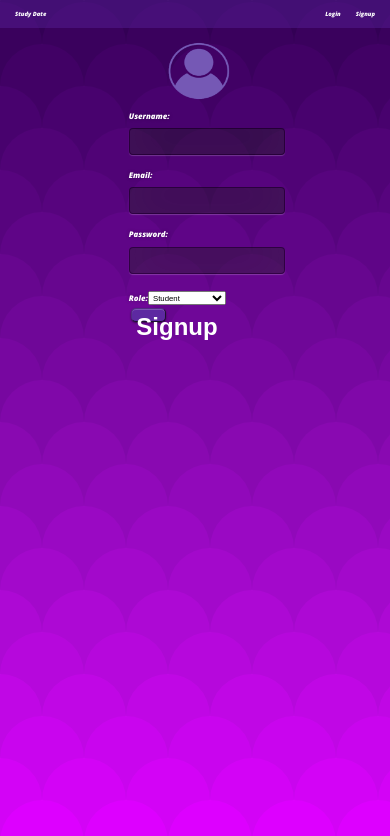
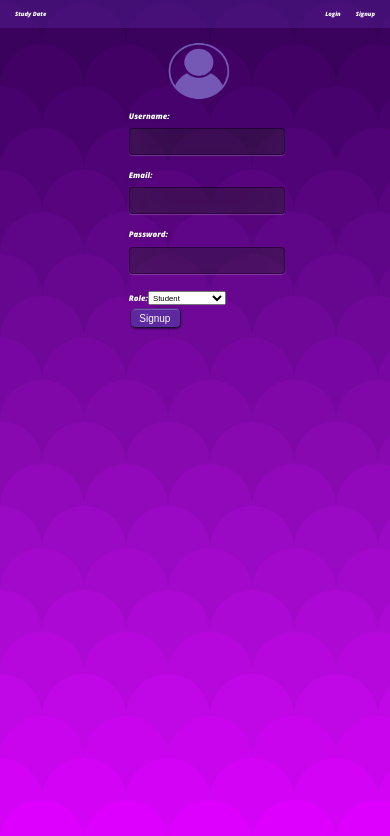
Before and after one commit to osdc/codejam, a React (Create React App) app in the folder flashy-fries/: page /signup in a window 390 px wide. Shown: the top 836 px of the page. Built offline with nearby package versions, Linux system fonts and the light colour scheme; no server answers; a web font is replaced by a local one.

Commit message:
all bugs fixed and commented css files

```diff
--- a/flashy-fries/src/components/Dashboard/Dashboard.css
+++ b/flashy-fries/src/components/Dashboard/Dashboard.css
@@ -1,9 +1,12 @@
+/* google fonts imported */
 @import url("https://fonts.googleapis.com/css2?family=Yusei+Magic&display=swap");
 @import url("https://fonts.googleapis.com/css2?family=Fraunces&display=swap");
+/* styling for body in dashboard */
 body {
   background-color: rgb(223, 219, 219);
   color: white;
 }
+/* styling for first heading("welcome...") in dashboard */
 .heading {
   color: #d0acff;
   text-align: center;
@@ -12,18 +15,21 @@
   border-radius: 50px;
   font-family: "Yusei Magic", sans-serif;
 }
+/* styling for "your email" text in dashboard */
 .heading1 {
   font-size: 5vw;
   display: inline;
   border-radius: 5px;
   font-family: "Fraunces", serif;
 }
+/* styling for topic choose text in dashboard */
 .heading3 {
   font-size: 3vw;
 
   border-radius: 5px;
   font-family: "Fraunces", serif;
 }
+/* checkbox in choose topic menu */
 .container {
   display: block;
   position: relative;
@@ -36,6 +42,7 @@
   -ms-user-select: none;
   user-select: none;
 }
+/* input inside checkbox menu */
 .container input {
   position: absolute;
   opacity: 0;
@@ -43,6 +50,7 @@
   height: 0;
   width: 0;
 }
+/* styling to make checkbox for checkbox menu */
 .checkmark {
   background-color: #dabeff;
   position: absolute;
@@ -52,6 +60,7 @@
   width: 3vw;
   background-color: #bc8cfc;
 }
+/* hover effect in checkbox */
 .container:hover input ~ .checkmark {
   background-color: #9067c5;
 }
@@ -66,6 +75,7 @@
 .container input:checked ~ .checkmark:after {
   display: block;
 }
+/* checkmark sign styling after user click any checkbox */
 .container .checkmark:after {
   left: 1vw;
   top: 0.8vw;
@@ -77,6 +87,7 @@
   -ms-transform: rotate(45deg);
   transform: rotate(45deg);
 }
+/* button inside dasboard */
 .btn {
   background: #5d29a1;
 
@@ -90,14 +101,13 @@
 
   width: 9vw;
 
-  font: bold 24px arial, sans-serif;
-
   text-shadow: none;
 
   margin-bottom: 15px;
   margin-left: 0.5vw;
   margin-top: 0.5vw;
 }
+/* styling for edit button in dashboard */
 .edit {
   background: #975ee0;
 
@@ -109,9 +119,50 @@
 
   width: 9vw;
 
-  font: bold px arial, sans-serif;
+  font: bold 2vw arial, sans-serif;
 
   text-shadow: none;
 
   margin-bottom: 15px;
 }
+@media screen and (max-width: 670px)
+{
+  .btn {
+    background: #5d29a1;
+
+    color: white;
+
+    border-style: outset;
+
+    border-color: #522d83;
+
+
+
+   height:20px;
+  width:50px;
+  font-size: 10px;;
+    text-shadow: none;
+
+    margin-bottom: 15px;
+    margin-left: 0.5vw;
+    margin-top: 0.5vw;
+  }
+  /* styling for edit button in dashboard */
+  .edit {
+    background: #975ee0;
+
+    color: white;
+
+    border-style: outset;
+
+    height:20px;
+  width:50px;
+  font-size: 10px;;
+
+
+    text-shadow: none;
+
+    margin-bottom: 15px;
+  }
+
+}
--- a/flashy-fries/src/components/Dashboard/Dashboard.js
+++ b/flashy-fries/src/components/Dashboard/Dashboard.js
@@ -195,8 +195,7 @@
               </label>
             </div>
             <div>
-              <button className="btn" type="submit">
-                Submit
+              <button className="btn" type="submit">Submit
               </button>
             </div>
           </form>
--- a/flashy-fries/src/components/Login/Login.css
+++ b/flashy-fries/src/components/Login/Login.css
@@ -2,6 +2,7 @@
   display: inline;
   padding: 10px;
 }
+/* login image styling */
 .image
 {position: relative;
   width:20vw;
--- a/flashy-fries/src/components/Navbar/Navbar.css
+++ b/flashy-fries/src/components/Navbar/Navbar.css
@@ -1,3 +1,4 @@
+/* styling for  navbar */
 .navbar {
   display: flex;
   justify-content: space-between;
@@ -9,15 +10,12 @@
   margin-bottom: 10px;
 }
 
-.heading {
-  font-weight: 500;
-  font-size: 27px;
-}
 
+/* styling for links */
 .links a:not(:last-child) {
   margin-right: 15px;
 }
-
+/* styling for links added in navbar */
 a {
   text-decoration: none;
   cursor: pointer;
@@ -25,10 +23,16 @@
 
 
 }
+/* convering div of links to inline function */
 .links{
   display:inline;
 }
+/* provide styling when hovered overlink */
 a:hover
 {
   color: #c6a4ff;
 }
+.heading {
+  font-weight: 500;
+  font-size: 27px;
+}
```
Also changed, not shown: flashy-fries/src/components/Homepage/Homepage.css (+14 -1 lines), flashy-fries/src/components/Signup/Signup.css (+15 -4 lines), 2 other files (tests, documents, lock files or other folders).
